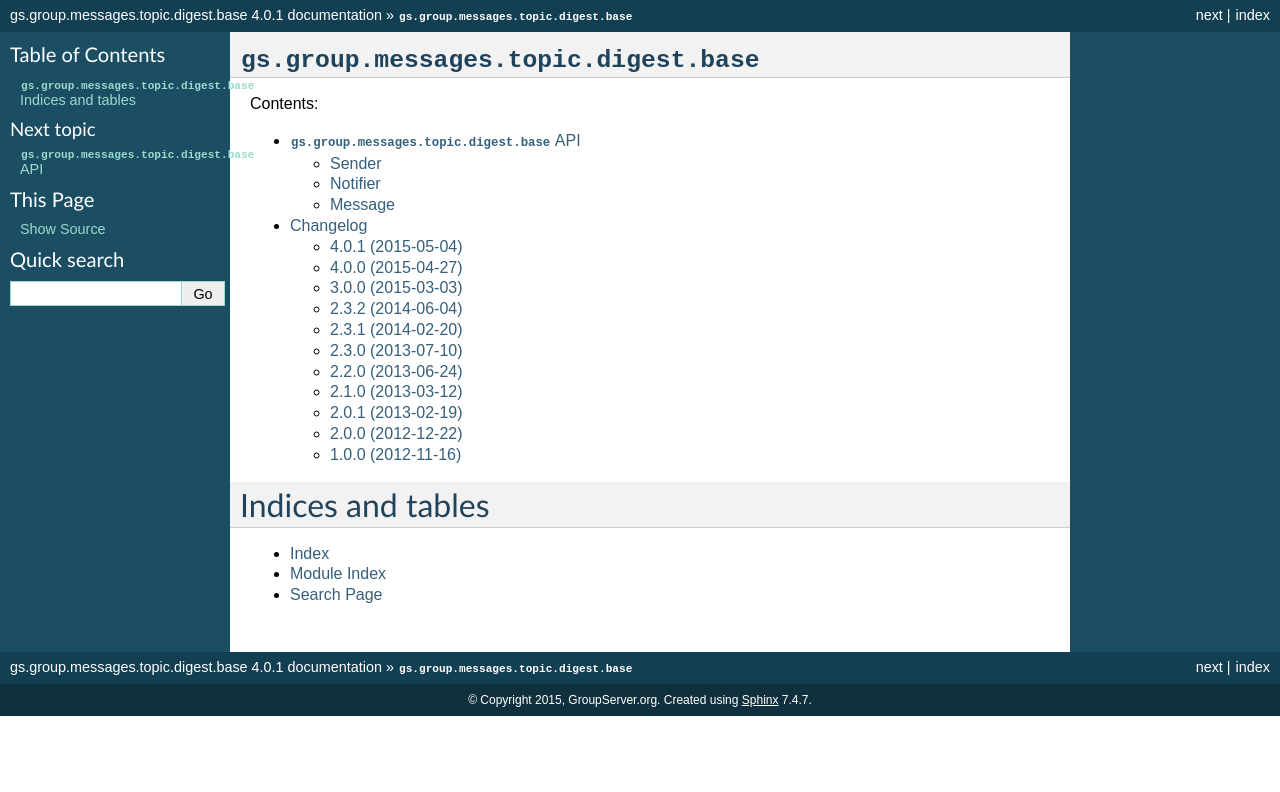
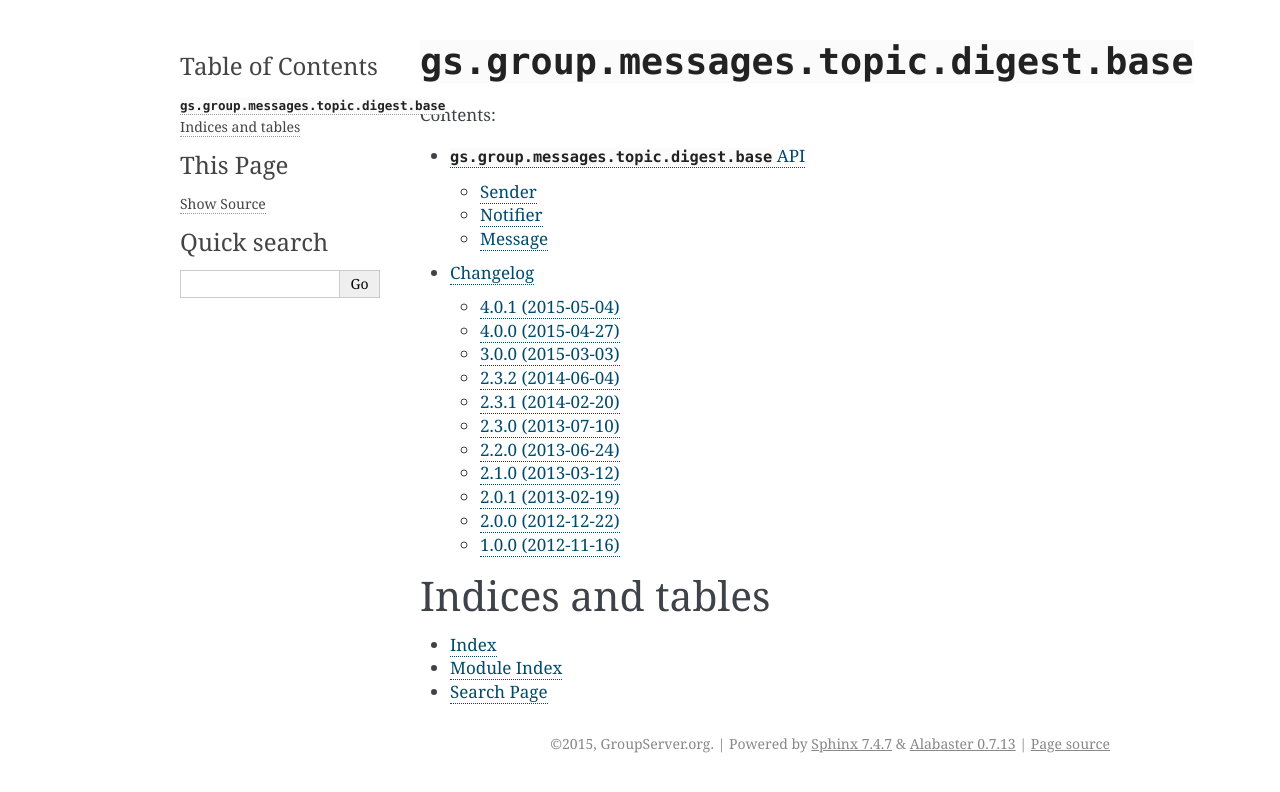
Before and after one commit to groupserver/gs.group.messages.topic.digest.base, a Sphinx documentation site: the page built from docs/index.rst, in a window 1280 px wide. Shown: the top 792 px of the page. Built offline with Sphinx 7.4.7, drawn with Linux system fonts in a browser that asks for light colours.

Commit message:
Using the actual default

```diff
--- a/docs/conf.py
+++ b/docs/conf.py
@@ -106,7 +106,7 @@ pygments_style = 'sphinx'
 
 # The theme to use for HTML and HTML Help pages.  See the documentation for
 # a list of builtin themes.
-html_theme = 'default'
+# html_theme = 'default'
 
 # Theme options are theme-specific and customize the look and feel of a theme
 # further.  For a list of options available for each theme, see the
```
